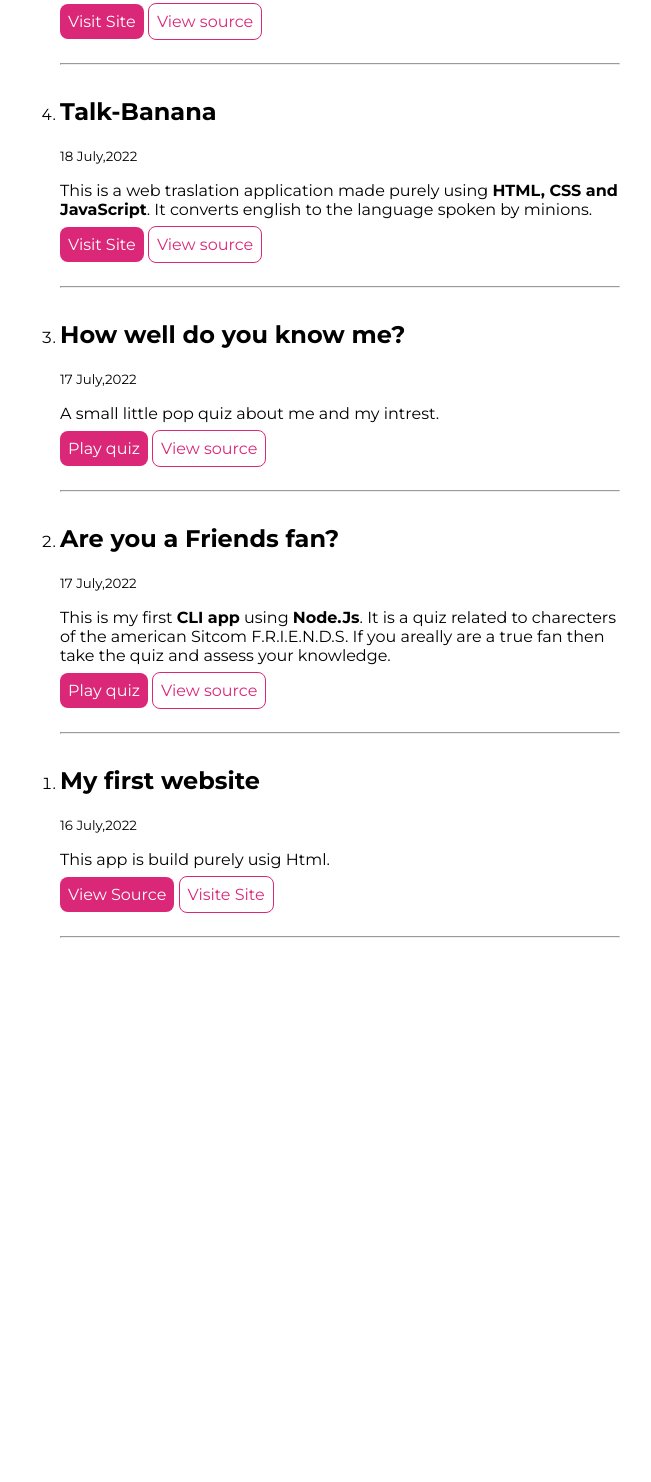
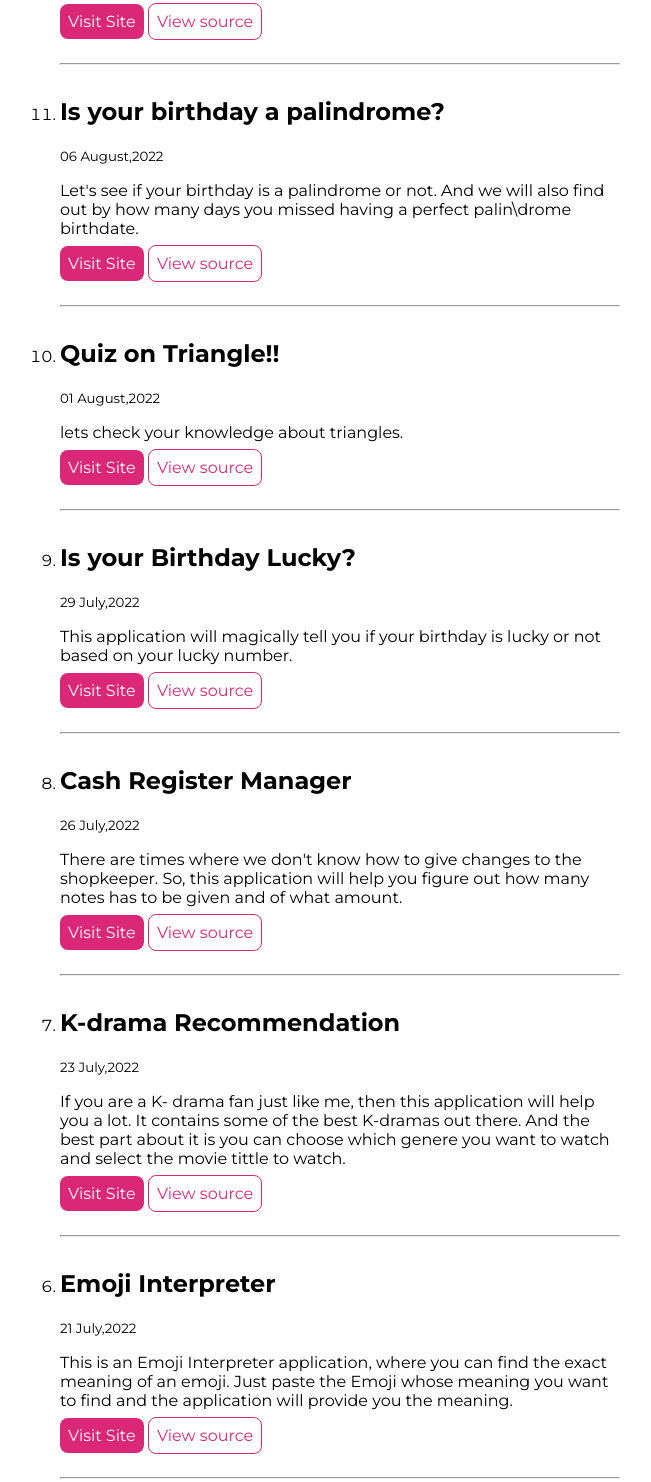
Before and after one commit to niyatinehal/portfolio, a plain HTML site: page projects.html in a window 1280 px wide. Shown: the part 623-2105 px from the top of the page, without its empty margins (320-971 px from the left). Before the commit the page ends 1593 px from the top, so only its background shows below. Drawn offline with Linux system fonts and the light colour scheme.

Commit message:
added projects

```diff
--- a/projects.html
+++ b/projects.html
@@ -32,6 +32,97 @@
     </header>
  <div class="container container-center">
     <ol reversed>
+        <li >
+            <h2>Stock-profit and loss calculator.</h2>
+            <small>08 August,2022</small>
+            <p>
+               You made a stock purchase and want to know if you made profit or loss out of it?!! Then use this application.
+           </p>
+                <a class="link-primary" href="niyati-profit-or-loss.netlify.app/">Visit Site</a>
+
+             <a class="link-secondary" href="https://github.com/niyatinehal/profit-loss">View source </a>
+
+        </li>
+        <hr class="hr"/>
+
+        <li >
+            <h2>Is your birthday a palindrome?</h2>
+            <small>06 August,2022</small>
+            <p>
+               Let's see if your birthday is a palindrome or not. And we will also find out by how many days you missed having a perfect palin\drome birthdate.
+           </p>
+                <a class="link-primary" href="https://is-your-birthday-a-palindrome-niyati.netlify.app/">Visit Site</a>
+
+             <a class="link-secondary" href="https://github.com/niyatinehal/is-your-birthdate-a-palindrome">View source </a>
+
+        </li>
+        <hr class="hr"/>
+
+        <li >
+            <h2>Quiz on Triangle!!</h2>
+            <small>01 August,2022</small>
+            <p>
+               lets check your knowledge about triangles.
+           </p>
+                <a class="link-primary" href="https://fun-with-triangle-niyati.netlify.app/">Visit Site</a>
+
+             <a class="link-secondary" href="https://github.com/niyatinehal/fun-with-triangles">View source </a>
+
+        </li>
+        <hr class="hr"/>
+
+        <li >
+            <h2>Is your Birthday Lucky?</h2>
+            <small>29 July,2022</small>
+            <p>
+               This application will magically tell you if your birthday is lucky or not based on your lucky number.
+           </p>
+                <a class="link-primary" href="https://is-your-birthday-lucky-niyati.netlify.app/">Visit Site</a>
+
+             <a class="link-secondary" href="https://github.com/niyatinehal/is-your-birthday-lucky">View source </a>
+
+        </li>
+        <hr class="hr"/>
+
+        <li >
+            <h2>Cash Register Manager</h2>
+            <small>26 July,2022</small>
+            <p>
+                There are times where we don't know how to give changes to the shopkeeper. So, this application will help you figure out how many notes has to be given and of what amount.
+           </p>
+                <a class="link-primary" href="niyati-cash-register.netlify.app/">Visit Site</a>
+
+             <a class="link-secondary" href="https://github.com/niyatinehal/cash-register">View source </a>
+
+        </li>
+        <hr class="hr"/>
+
+        <li >
+            <h2>K-drama Recommendation</h2>
+            <small>23 July,2022</small>
+            <p>
+                If you are a K- drama fan just like me, then this application will help you a lot. It contains some of the best K-dramas out there. And the best part about it is you can choose which genere you want to watch and select the movie tittle to watch.
+           </p>
+                <a class="link-primary" href="https://401yfh.csb.app/">Visit Site</a>
+
+             <a class="link-secondary" href="https://codesandbox.io/s/k-drama-recommendation-forked-401yfh">View source </a>
+
+        </li>
+        <hr class="hr"/>
+
+        <li >
+            <h2>Emoji Interpreter</h2>
+            <small>21 July,2022</small>
+            <p>
+                This is an Emoji Interpreter application, where you can find the exact meaning of an emoji. Just paste the Emoji whose meaning you want to find and the application will provide you the meaning.
+           </p>
+                <a class="link-primary" href="https://95zmk5.csb.app/">Visit Site</a>
+
+             <a class="link-secondary" href="https://codesandbox.io/s/emoji-interpreter-forked-95zmk5">View source </a>
+
+        </li>
+        <hr class="hr"/>
+
         <li >
             <h2>Talk like Klingons</h2>
             <small>18 July,2022</small>
```
